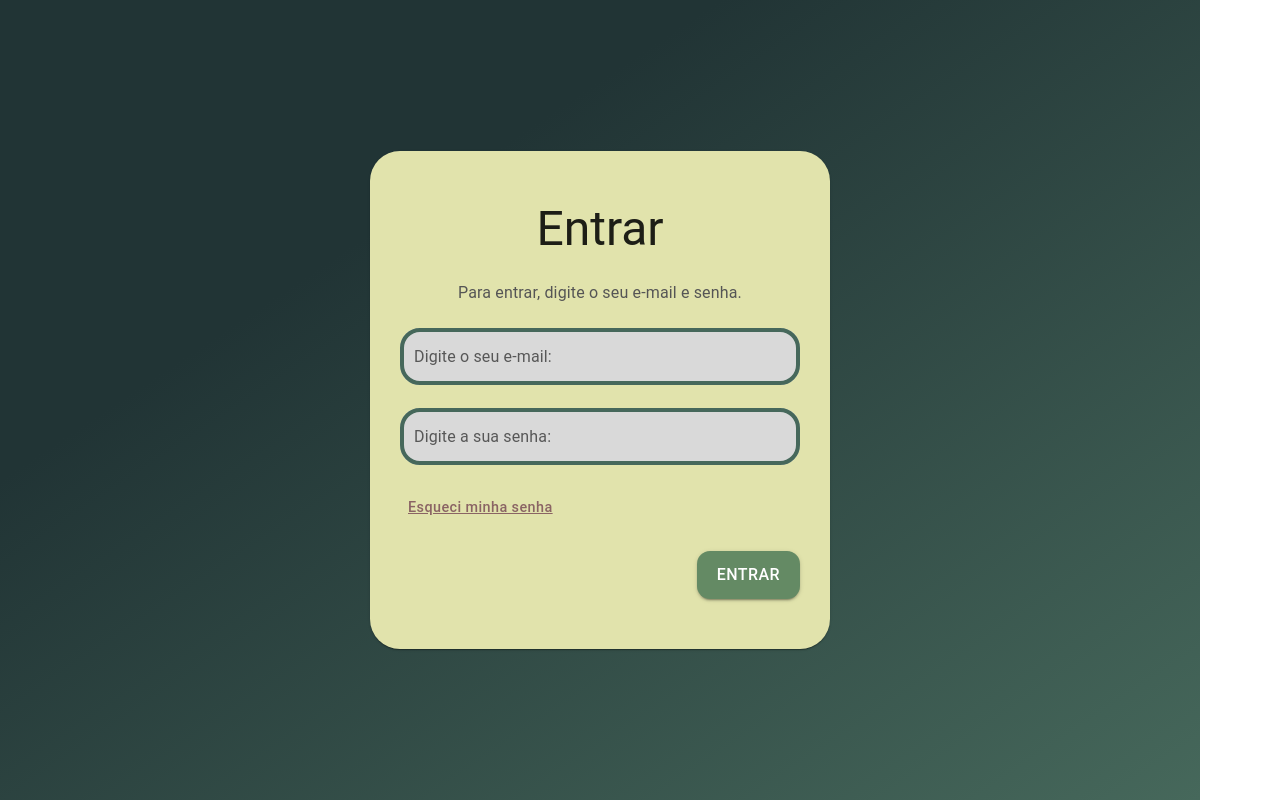
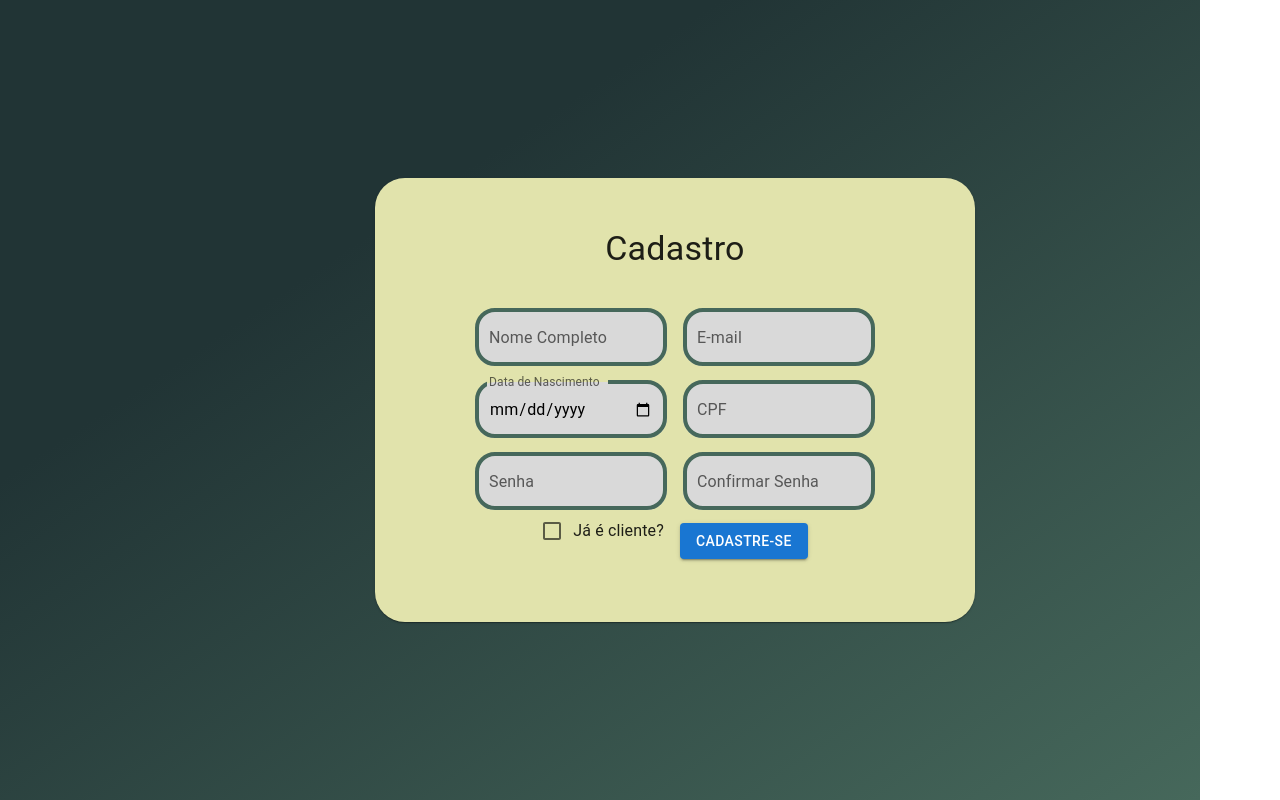
Before and after one commit to saliba196/Front_Alpha_2024-02, a React (Create React App) app: page /cadastro in a window 1280 px wide. Built offline with nearby package versions, Linux system fonts and the light colour scheme.

Commit message:
Inicio tela de cadastro

```diff
--- a/src/App.tsx
+++ b/src/App.tsx
@@ -2,13 +2,19 @@ import "./App.css";
 import { MuiTypography } from "./components/MuiTypograpy";
 import { MuiButtons } from "./components/MuiButtons";
 import { Login } from "./pages/login";
+import { BrowserRouter as Router, Routes, Route } from "react-router-dom";
+import { Cadastro } from "./pages/cadastro";
 
-function App() {
+
+const App = () => {
   return (
-    <div className="App">
-      <Login />
-    </div>
+    <Router>
+      <Routes>
+        <Route path="/" element={<Login />} />
+        <Route path="/cadastro" element={<Cadastro />} />
+      </Routes>
+    </Router>
   );
-}
+};
 
 export default App;
--- /dev/null
+++ b/src/pages/cadastro.tsx
@@ -0,0 +1,158 @@
+import React from "react";
+import { Container, Stack, Typography, TextField, Paper, Button, Grid2, FormControlLabel, Checkbox } from "@mui/material";
+import { useNavigate } from "react-router-dom";
+import { alignProperty } from "@mui/material/styles/cssUtils";
+
+// Estilos reutilizáveis
+const containerStyle = {
+  background: "linear-gradient(to bottom right, #213435 30%, #46685B)",
+  height: "100vh",
+  display: "flex",
+  alignItems: "center",
+  justifyContent: "center",
+  margin: 0,
+  padding: 0,
+};
+
+const paperStyle = {
+  padding: "50px 100px",
+  textAlign: "center",
+  borderRadius: "30px",
+  backgroundColor: "#E1E3AC",
+  width: "400px",
+};
+
+const textFieldStyle = {
+  "& .MuiOutlinedInput-root": {
+    "& fieldset": {
+      borderColor: "#46685B",  // Cor da borda
+      borderRadius: "20px",
+      borderWidth: "4px",
+      backgroundColor: "transparent",
+    },
+    "&.Mui-focused fieldset": {
+      borderColor: "#46685B", // Cor da borda ao focar
+    },
+    "& input": {
+      color: "#000",  // Cor do texto dentro do campo (garante visibilidade)
+      backgroundColor: "#D9D9D9", // Cor de fundo do campo de entrada
+      borderRadius: "20px",
+    },
+    "& .MuiInputLabel-root": {
+      color: "#46685B",  // Cor do rótulo (label)
+    },
+    "& .MuiInputLabel-root.Mui-focused": {
+      color: "#46685B",  // Cor do rótulo ao focar
+    },
+  },
+};
+
+const buttonStyle = {
+  backgroundColor: "#648A64",
+  borderRadius: "13px",
+  padding: "10px 20px", // Aumenta o espaçamento interno
+  fontSize: "1rem",   // Aumenta o tamanho da fonte
+};
+
+export const Cadastro = () => {
+  const navigate = useNavigate();
+
+  return (
+    <Container sx={containerStyle}>
+      <Stack spacing={3} sx={{ width: '100%', maxWidth: '450px' }}>
+        <Paper sx={paperStyle}>
+          <Typography variant="h4" sx={{ marginBottom: '40px' }}>Cadastro</Typography>
+
+          {/* Grid com campos lado a lado */}
+          <Grid2 container spacing={2}>
+            {/* Nome Completo e Sobrenome */}
+            <Grid2 size ={{xs: 12, sm: 6}}>
+              <TextField
+                fullWidth
+                label="Nome Completo"
+                variant="outlined"
+                sx={textFieldStyle}
+              />
+            </Grid2>
+
+            {/* E-mail e Data de Nascimento */}
+            <Grid2 size ={{xs: 12, sm: 6}}>
+              <TextField
+                fullWidth
+                label="E-mail"
+                variant="outlined"
+                sx={textFieldStyle}
+              />
+            </Grid2>
+            <Grid2 size ={{xs: 12, sm: 6}}>
+              <TextField
+                fullWidth
+                label="Data de Nascimento"
+                variant="outlined"
+                type="date"
+                sx={textFieldStyle}
+                InputLabelProps={{
+                  shrink: true,  // Necessário para o formato de data
+                }}
+              />
+            </Grid2>
+
+            {/* CPF */}
+            <Grid2 size ={{xs: 12, sm: 6}}>
+              <TextField
+                fullWidth
+                label="CPF"
+                variant="outlined"
+                sx={textFieldStyle}
+              />
+            </Grid2>
+
+            {/* Senha e Confirmar Senha */}
+            <Grid2 size ={{xs: 12, sm: 6}}>
+              <TextField
+                fullWidth
+                label="Senha"
+                variant="outlined"
+                type="password"
+                sx={textFieldStyle}
+              />
+            </Grid2>
+            <Grid2 size ={{xs: 12, sm: 6}}>
+              <TextField
+                fullWidth
+                label="Confirmar Senha"
+                variant="outlined"
+                type="password"
+                sx={textFieldStyle}
+              />
+            </Grid2>
+          </Grid2>
+
+          {/* Já é cliente */}
+          <FormControlLabel
+            control={<Checkbox />}
+            label="Já é cliente?"
+            sx={{ marginBottom: '20px' }}
+          />
+
+          {/* Botão de cadastro */}
+          <Button
+            variant="contained"
+            sx={{
+                buttonStyle,
+                alignSelf: "flex-end" // Alinha o botão à direita
+            }
+
+            }
+
+            onClick={() => navigate("/login")}
+          >
+            Cadastre-se
+          </Button>
+        </Paper>
+      </Stack>
+    </Container>
+  );
+};
+
+export default Cadastro;
```
